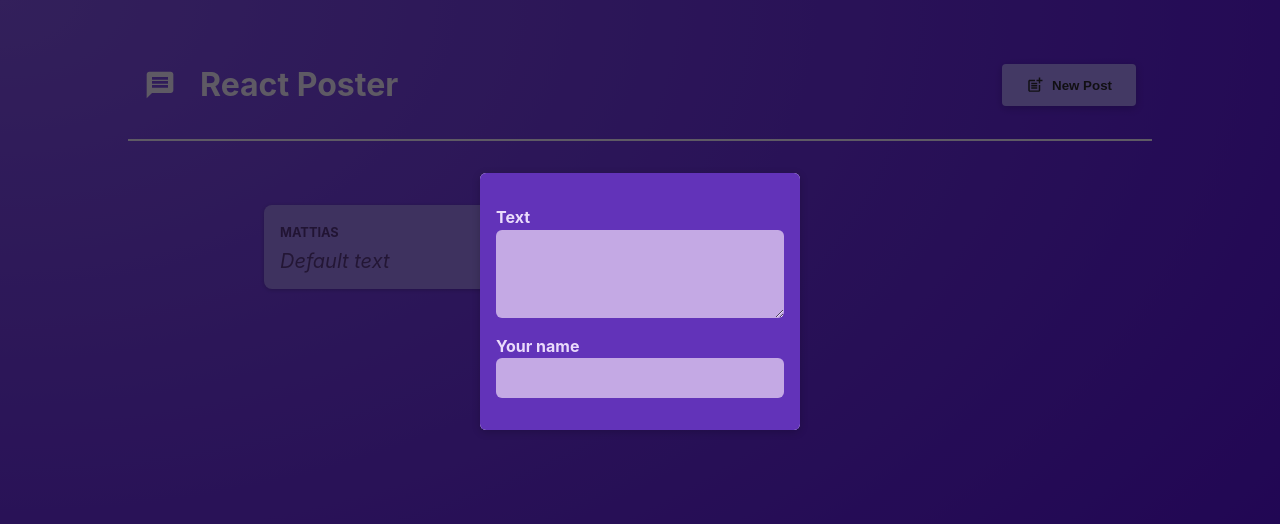
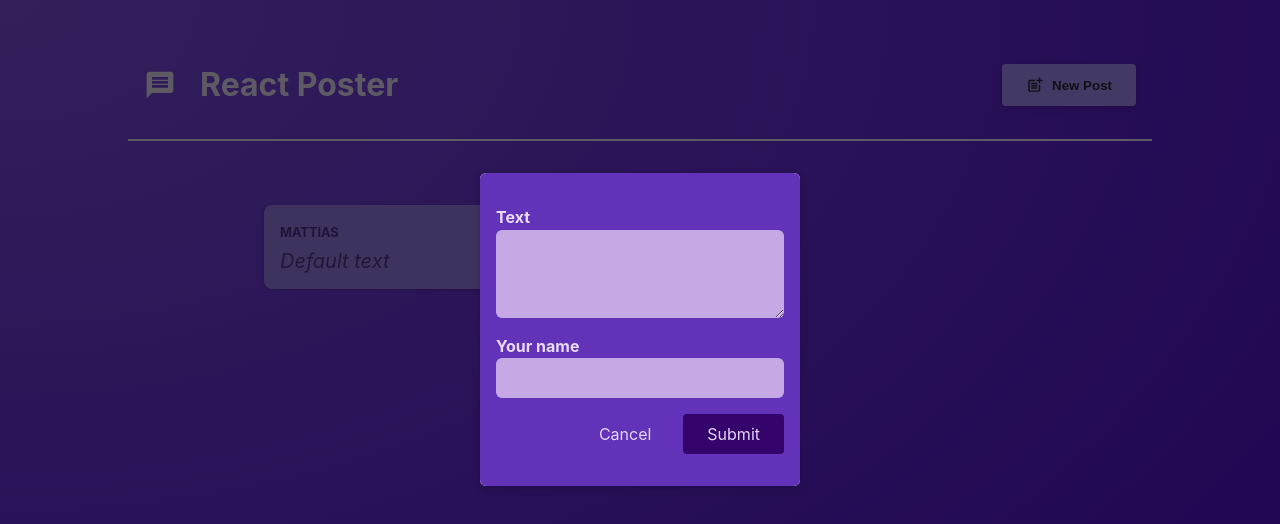
Before and after one commit to MattiasHolst/NextJSCourse, a React (Vite) app in the folder react-crash-course/: page / in a window 1280 px wide. Both pictures are taken after a click on the button "New Post". Shown: the top 524 px of the page. Built offline with nearby package versions, Linux system fonts and the light colour scheme.

Commit message:
Added cancel and submit button to modal component (Only cancel works atm)

```diff
--- a/react-crash-course/src/components/NewPost.tsx
+++ b/react-crash-course/src/components/NewPost.tsx
@@ -4,6 +4,7 @@ import classes from "./NewPost.module.css";
 interface NewPostProps {
   onPostTextChange: ChangeEventHandler<HTMLTextAreaElement> | undefined;
   onAuthorChange: ChangeEventHandler<HTMLInputElement> | undefined;
+  onCancelPosting: React.MouseEventHandler<HTMLButtonElement>;
 }
 
 function NewPost(props: NewPostProps) {
@@ -22,6 +23,10 @@ function NewPost(props: NewPostProps) {
         <label htmlFor="name">Your name</label>
         <input type="text" id="name" required onChange={props.onAuthorChange} />
       </p>
+      <p className={classes.actions}>
+        <button type='button' onClick={props.onCancelPosting}>Cancel</button>
+        <button>Submit</button>
+      </p>
     </form>
   );
 }
--- a/react-crash-course/src/components/PostsList.tsx
+++ b/react-crash-course/src/components/PostsList.tsx
@@ -6,7 +6,7 @@ import Modal from "./Modal";
 
 interface PostListProps {
   isPosting: boolean;
-  onStopPosting: React.MouseEventHandler<HTMLDivElement>;
+  onStopPosting: React.MouseEventHandler<HTMLDivElement | HTMLButtonElement>;
 }
 
 
@@ -29,6 +29,7 @@ function PostsList(props: PostListProps) {
           <NewPost
             onPostTextChange={postTextHandler}
             onAuthorChange={authorChangeHandler}
+            onCancelPosting={props.onStopPosting}
           />
         </Modal>
       )}
```
